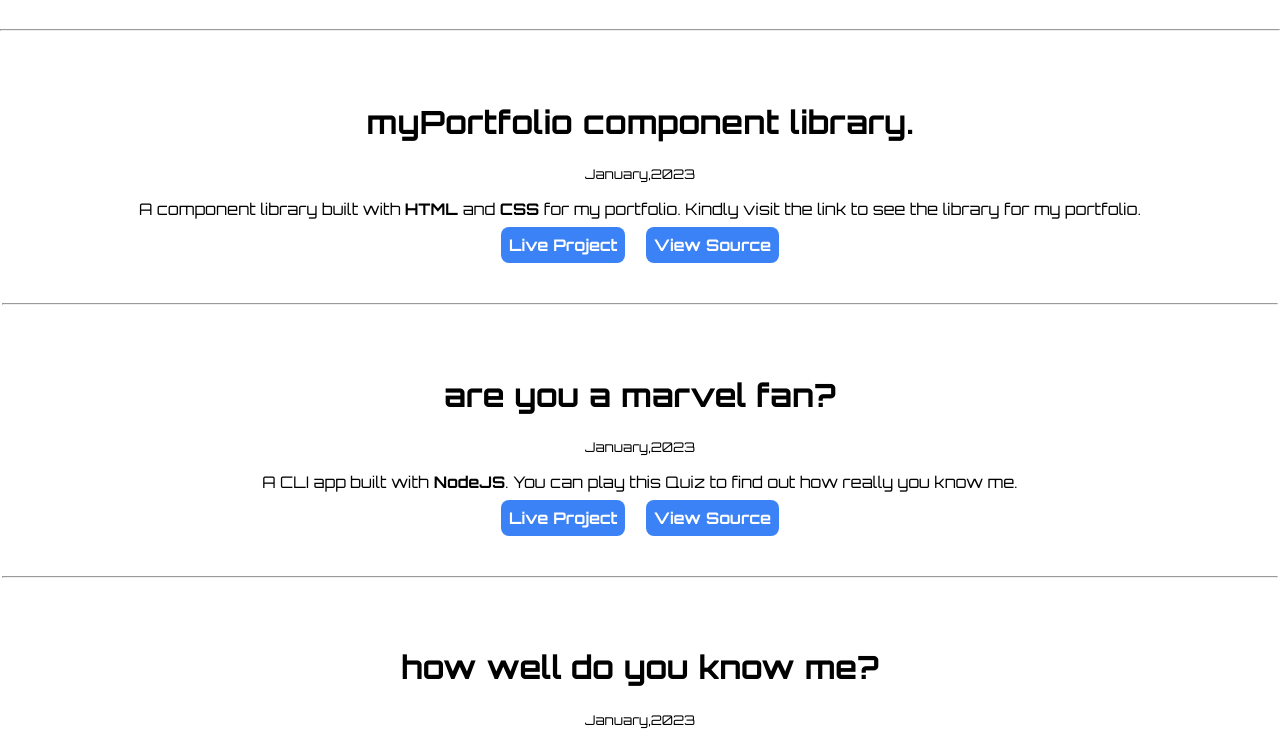
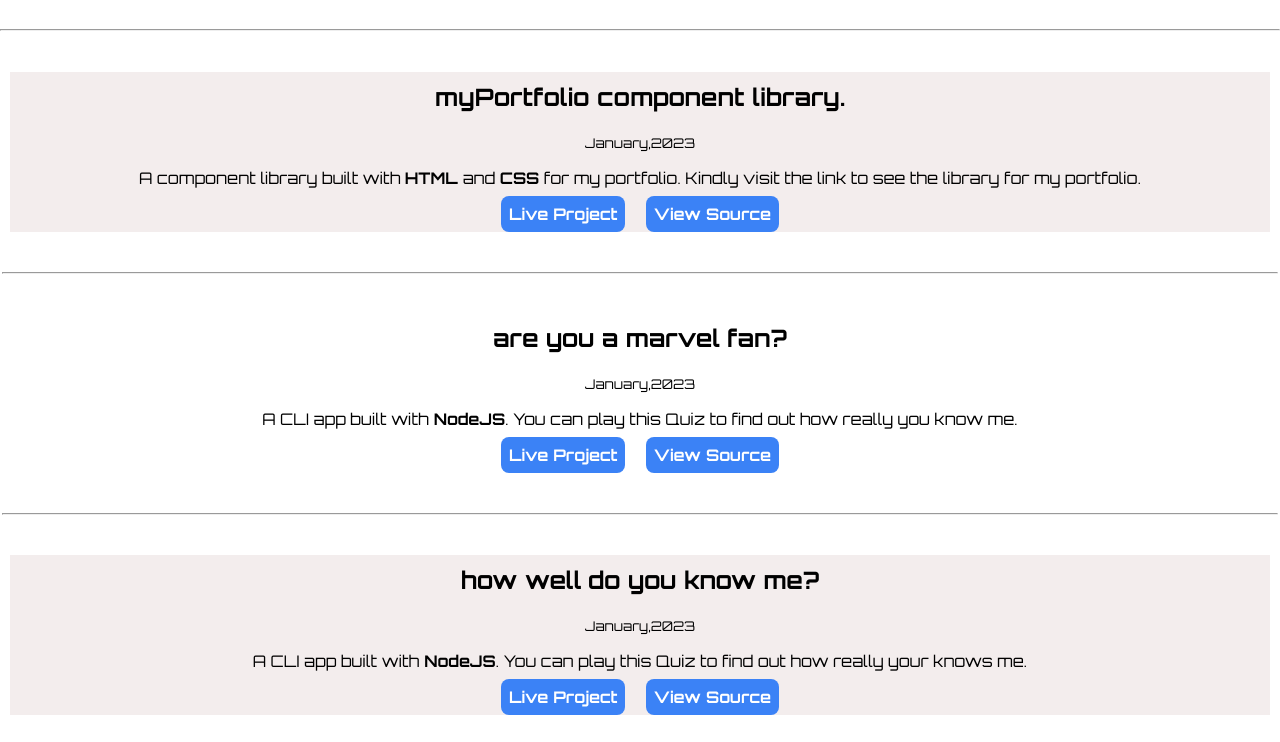
Before and after one commit to narendrajethi220/myPortfolio, a plain HTML site: page projects.html in a window 1280 px wide. Shown: the part 571-1313 px from the top of the page. Drawn offline with Linux system fonts and the light colour scheme.

Commit message:
style-style updated
styling of project page has been updated.

```diff
--- a/css/projectStyle.css
+++ b/css/projectStyle.css
@@ -20,6 +20,15 @@ body {
 .container-project {
   /* border: 2px solid black; */
   padding: 0.5rem;
+  /* margin-top: 0.1rem; */
+}
+.container-project h2 {
+  /* border: 2px solid black; */
+  margin-top: 0.1rem;
+}
+.one,
+.three {
+  background: var(--color-sectionBg);
 }
 
 .container-project a {
--- a/projects.html
+++ b/projects.html
@@ -39,10 +39,9 @@
     <hr/>
       <!--=============== projectOne========== -->
       <ul class="project-list">
-
         <li>
-            <div class="container-project">
-            <h1>myPortfolio component library.</h1>
+            <div class="container-project one" >
+            <h2>myPortfolio component library.</h2>
             <small>January,2023</small>
             <p>
                 A component library built with <strong>
@@ -55,8 +54,8 @@
            </li>
             <hr/>
            <li>
-            <div class="container-project">
-             <h1>are you a marvel fan?</h1>
+            <div class="container-project two">
+             <h2>are you a marvel fan?</h2>
              <small>January,2023</small>
              <p>
                  A CLI app built with<strong>
@@ -68,8 +67,8 @@
             </li>
             <hr/>
        <li>
-        <div class="container-project">
-        <h1>how well do you know me?</h1>
+        <div class="container-project three">
+        <h2>how well do you know me?</h2>
         <small>January,2023</small>
         <p>
             A CLI app built with<strong>
```
Also changed, not shown: index.html (+3 -3 lines).
